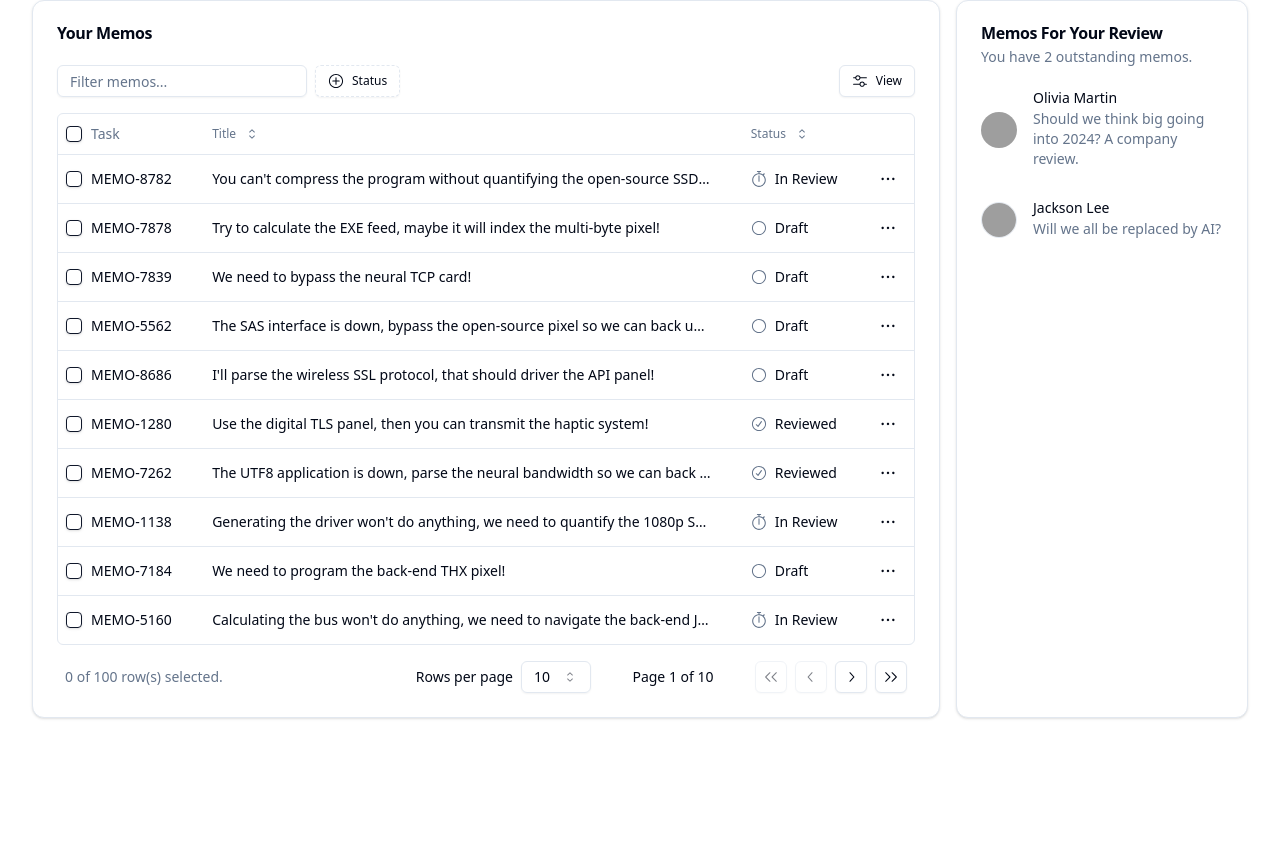
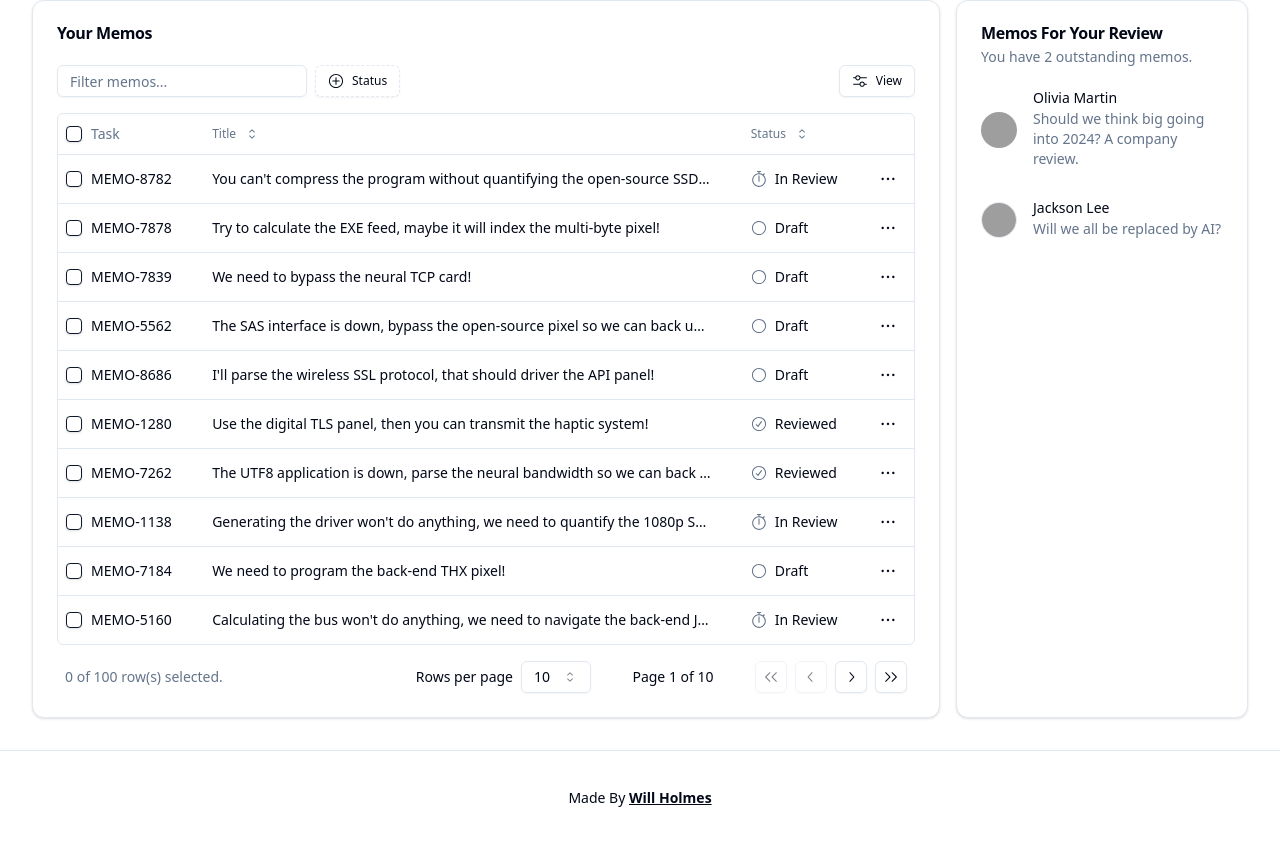
Before and after one commit to willholmeswastaken/memo, a Next.js app: page /dashboard in a window 1280 px wide. Shown: the part 283-1128 px from the top of the page. Before the commit the page ends 1033 px from the top, so only its background shows below. Built offline with nearby package versions, Linux system fonts and the light colour scheme; grey boxes are pictures that could not be loaded.

Commit message:
added footer

```diff
--- /dev/null
+++ b/src/app/dashboard/components/footer.tsx
@@ -0,0 +1,12 @@
+export default function Footer() {
+  return (
+    <footer className="flex h-24 w-full items-center justify-center border-t text-sm">
+      <span>
+        Made By{" "}
+        <a href="https://willholmes.dev" className="font-bold underline">
+          Will Holmes
+        </a>
+      </span>
+    </footer>
+  );
+}
--- a/src/app/dashboard/page.tsx
+++ b/src/app/dashboard/page.tsx
@@ -21,6 +21,7 @@ import { UserNav } from "./components/user-nav";
 import { taskSchema } from "./data/schema";
 import { DataTable } from "./components/data-table";
 import { columns } from "./components/columns";
+import Footer from "./components/footer";
 
 export const metadata: Metadata = {
   title: "Dashboard",
@@ -171,6 +172,7 @@ export default async function DashboardPage() {
             </Card>
           </div>
         </div>
+        <Footer />
       </div>
     </>
   );
```
